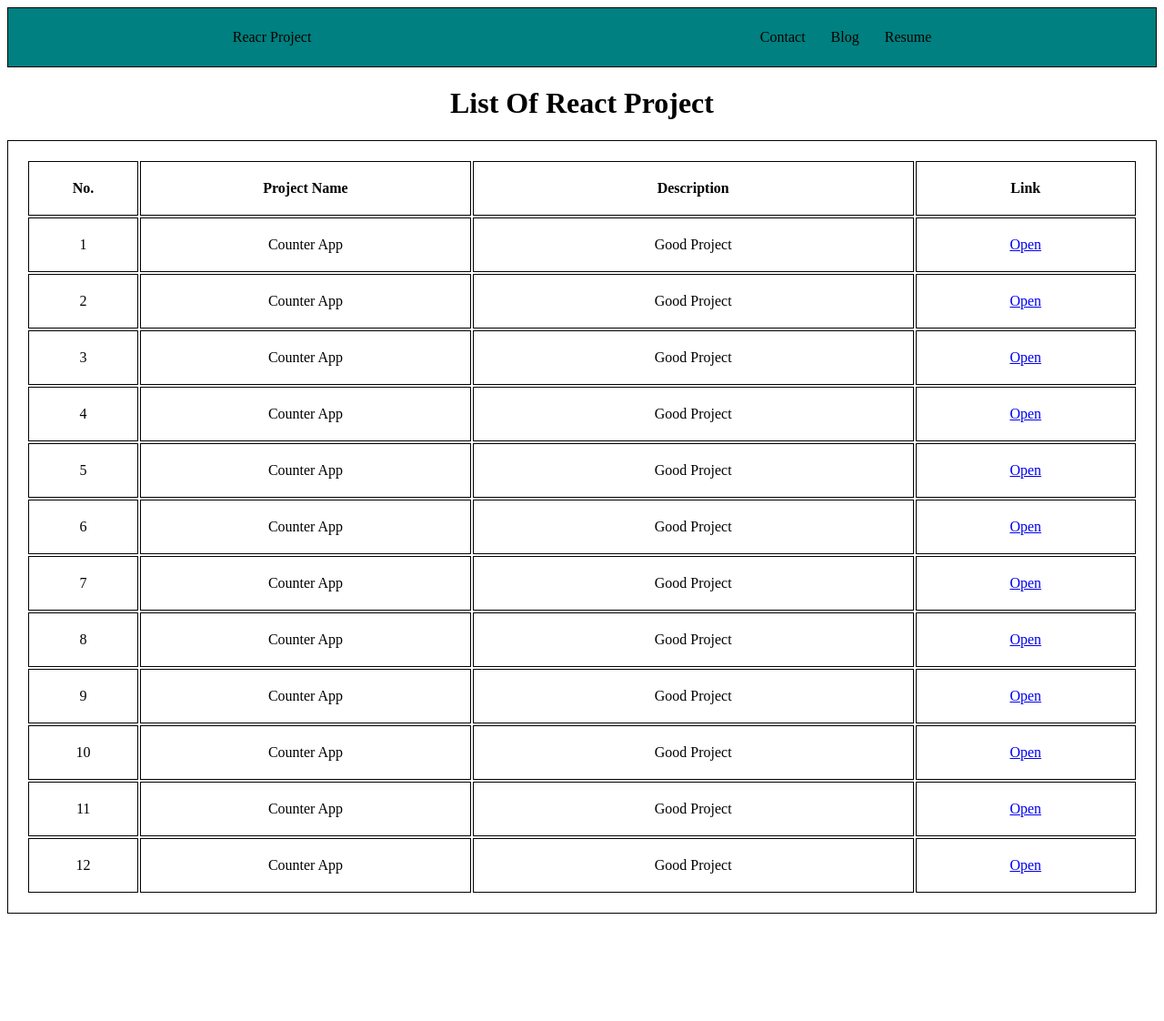
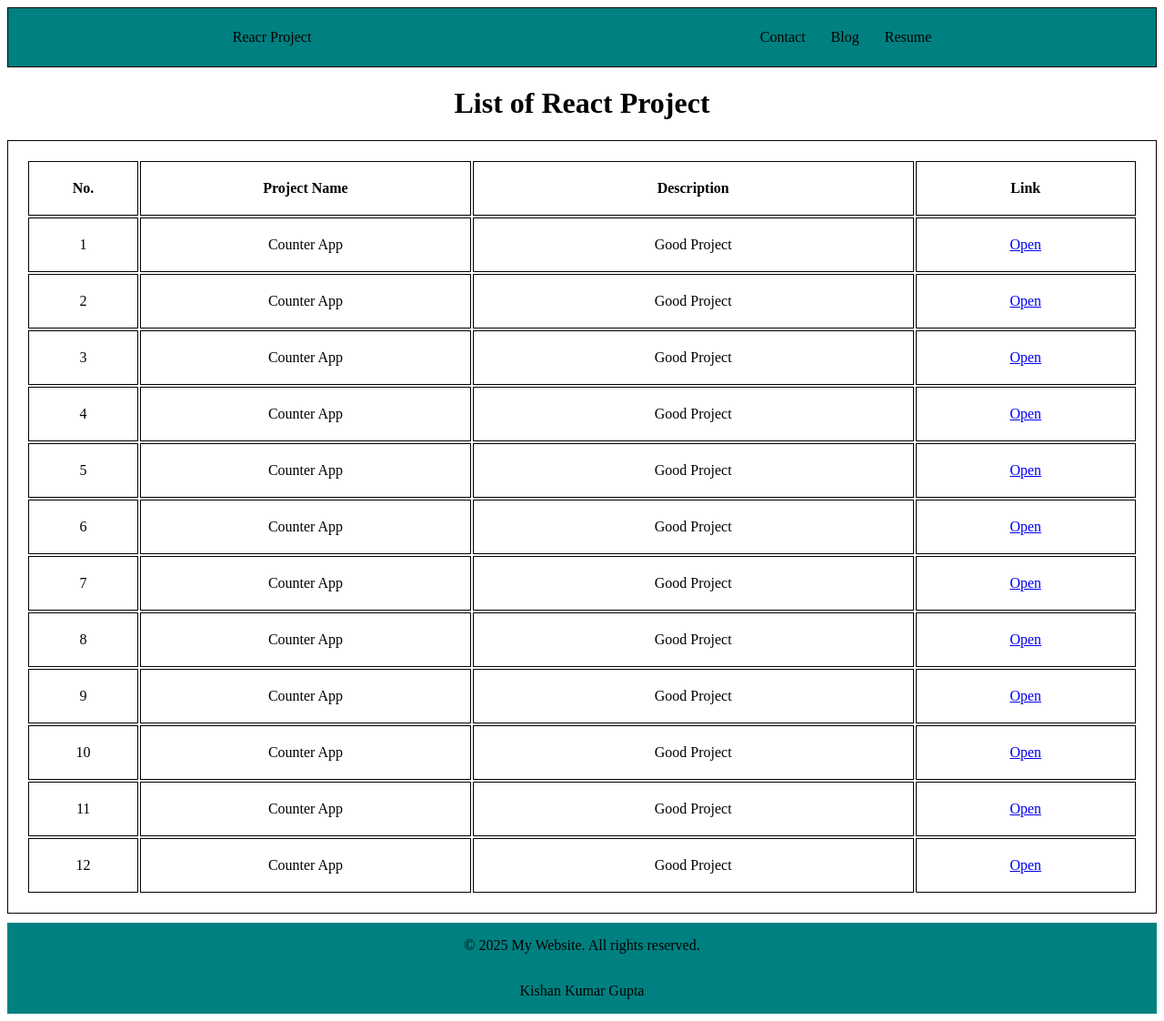
Before and after one commit to kishanKgupta/All-React-Project, a React (Vite) app: page / in a window 1280 px wide. Shown: the whole page at 91% size. Before the commit the page ends 1012 px from the top, so only its background shows below. Built offline with nearby package versions, Linux system fonts and the light colour scheme.

Commit message:
Add footer

```diff
--- a/src/App.jsx
+++ b/src/App.jsx
@@ -3,6 +3,7 @@ import Counter from "../Project/01_counter/Counter.jsx";
 import Header from "./Header.jsx";
 import Table from "./Table.jsx";
 import Page from "./Page.jsx";
+import Footer from "./Footer.jsx"
 
 function App() {
   return (
@@ -13,6 +14,7 @@ function App() {
         <Route path="/counter" element={<Counter />} />
         <Route path="*" element={<Page />} />
       </Routes>
+      <Footer/>
     </BrowserRouter>
   );
 }
--- /dev/null
+++ b/src/Footer.css
@@ -0,0 +1,8 @@
+.footer{
+    background-color: teal;
+    display: flex;
+    flex-direction: column;
+    align-items: center;
+    justify-content: center;
+    margin-top: 10px;
+}
--- /dev/null
+++ b/src/Footer.jsx
@@ -0,0 +1,13 @@
+import React from 'react';
+import "./Footer.css"
+
+const Footer = () => {
+  return (
+    <div className='footer'>
+          <p>&copy; {new Date().getFullYear()} My Website. All rights reserved.</p>
+          <p>Kishan Kumar Gupta</p>
+    </div>
+  );
+}
+
+export default Footer
--- a/src/Table.jsx
+++ b/src/Table.jsx
@@ -82,7 +82,7 @@ const Table = () => {
 
   return (
     <div className="table-box">
-      <h1>List Of React Project</h1>
+      <h1>List of React Project</h1>
       <table className="table">
         <thead>
           <tr>
```
